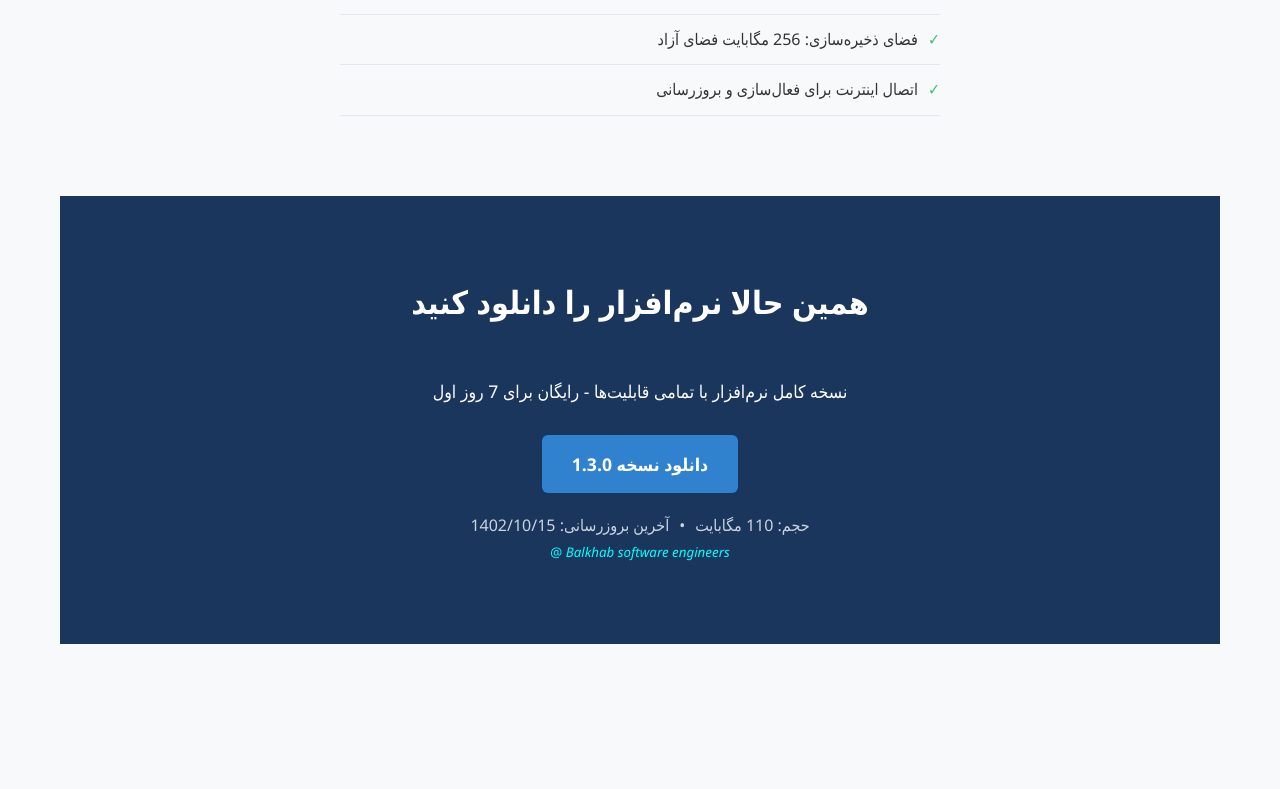
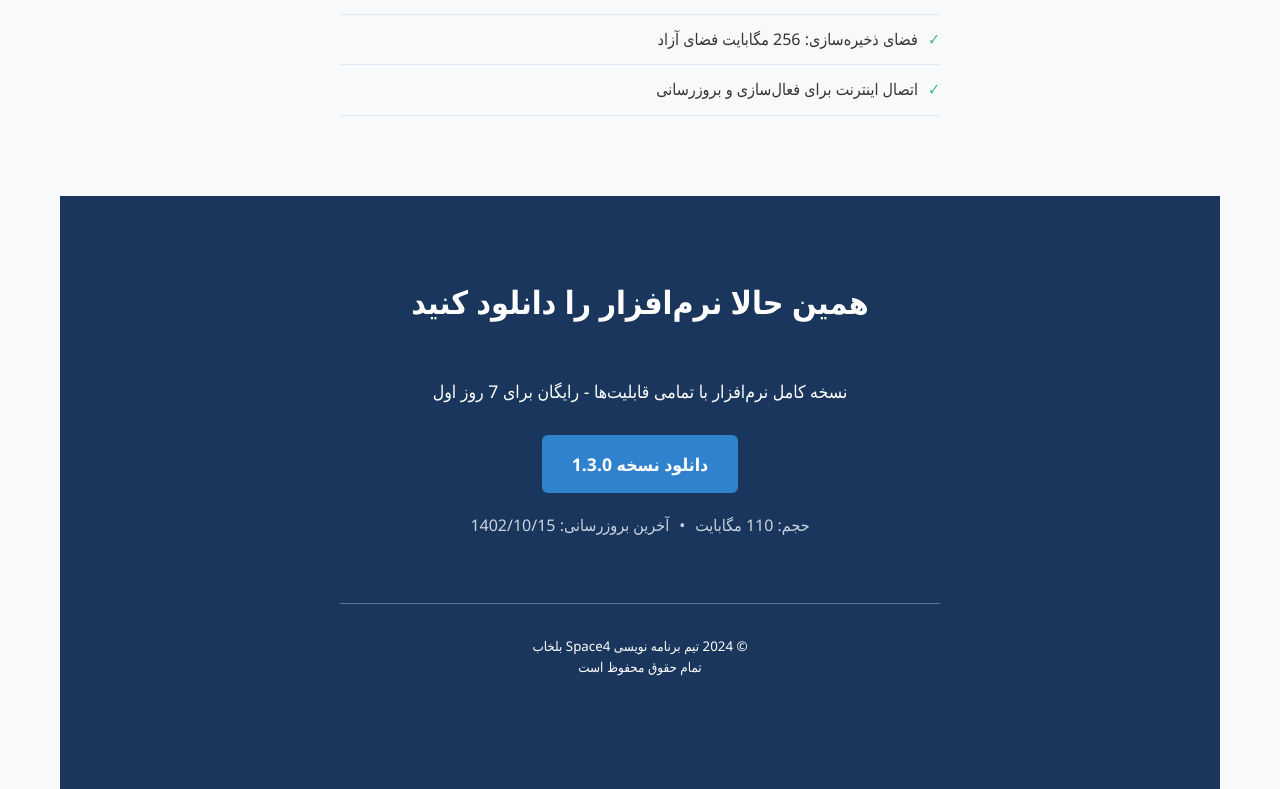
Before and after one commit to RashidBik/petrol, a SvelteKit app: page / in a window 1280 px wide. Shown: the part 1735-2524 px from the top of the page. Before the commit the page ends 2379 px from the top, so only its background shows below. Built offline with nearby package versions, Linux system fonts and the light colour scheme.

Commit message:
Update +page.svelte

```diff
--- a/src/routes/+page.svelte
+++ b/src/routes/+page.svelte
@@ -135,8 +135,9 @@
         <span>•</span>
         <span>آخرین بروزرسانی: 1402/10/15</span>
       </div>
-      <small style="color:aqua;"><i>Balkhab software engineers</i> @</small>
-    </div>
+      <footer>
+        <p style="font-size:smaller;">© 2024 تیم برنامه نویسی Space4 بلخاب<br> تمام حقوق محفوظ است</p>
+      </footer>     </div>
   </section>
 </div>
 
@@ -407,7 +408,12 @@
     gap: 10px;
     color: #cbd5e0;
   }
-
+  footer {
+        text-align: center;
+        margin-top: 4rem;
+        padding-top: 2rem;
+        border-top: 1px solid rgba(255,255,255,0.3);
+    }
   /* رسپانسیو */
   @media (max-width: 768px) {
     .hero {
```
